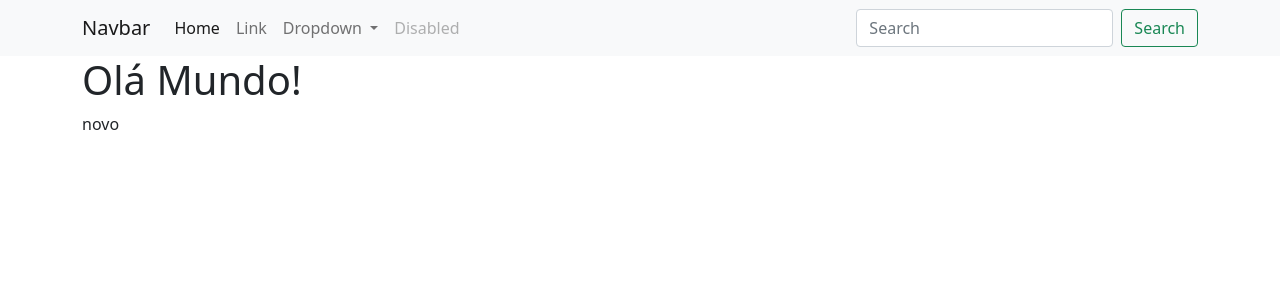
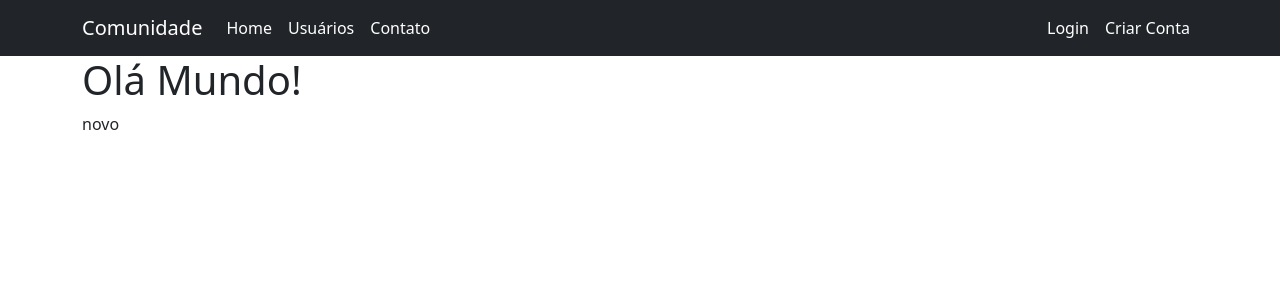
Before and after one commit to BorisBass/comunidade, a Flask app: page / in a window 1280 px wide. Shown: the top 300 px of the page. Run offline with Flask 2, Linux system fonts and the light colour scheme.

Commit message:
primeiros ṕassos

```diff
--- a/main.py
+++ b/main.py
@@ -1,4 +1,4 @@
-from flask import Flask, render_template
+from flask import Flask, render_template, url_for
 
 app = Flask(__name__)
 
@@ -21,5 +21,10 @@ def usuarios():
     return render_template('usuarios.html', lista_usuarios=lista_usuarios)
 
 
+@app.route('/login')
+def login():
+    return render_template('login.html')
+
+
 if __name__ == '__main__':
     app.run(debug=True)
--- a/templates/navbar.html
+++ b/templates/navbar.html
@@ -1,36 +1,26 @@
-<nav class="navbar navbar-expand-lg navbar-light bg-light">
+<nav class="navbar navbar-expand-lg navbar-dark bg-dark">
   <div class="container-fluid container">
-    <a class="navbar-brand" href="#">Navbar</a>
-    <button class="navbar-toggler" type="button" data-bs-toggle="collapse" data-bs-target="#navbarSupportedContent" aria-controls="navbarSupportedContent" aria-expanded="false" aria-label="Toggle navigation">
-      <span class="navbar-toggler-icon"></span>
-    </button>
+    <a class="navbar-brand" href="{{ url_for('home') }}">Comunidade</a>
     <div class="collapse navbar-collapse" id="navbarSupportedContent">
       <ul class="navbar-nav me-auto mb-2 mb-lg-0">
         <li class="nav-item">
-          <a class="nav-link active" aria-current="page" href="#">Home</a>
+          <a class="nav-link active" aria-current="page" href="{{ url_for('home') }}">Home</a>
         </li>
         <li class="nav-item">
-          <a class="nav-link" href="#">Link</a>
-        </li>
-        <li class="nav-item dropdown">
-          <a class="nav-link dropdown-toggle" href="#" id="navbarDropdown" role="button" data-bs-toggle="dropdown" aria-expanded="false">
-            Dropdown
-          </a>
-          <ul class="dropdown-menu" aria-labelledby="navbarDropdown">
-            <li><a class="dropdown-item" href="#">Action</a></li>
-            <li><a class="dropdown-item" href="#">Another action</a></li>
-            <li><hr class="dropdown-divider"></li>
-            <li><a class="dropdown-item" href="#">Something else here</a></li>
-          </ul>
+          <a class="nav-link active" href="{{ url_for('usuarios') }}">Usuários</a>
         </li>
         <li class="nav-item">
-          <a class="nav-link disabled" href="#" tabindex="-1" aria-disabled="true">Disabled</a>
+          <a class="nav-link active" href="{{ url_for('contato') }}">Contato</a>
         </li>
       </ul>
-      <form class="d-flex">
-        <input class="form-control me-2" type="search" placeholder="Search" aria-label="Search">
-        <button class="btn btn-outline-success" type="submit">Search</button>
-      </form>
+      <ul class="navbar-nav d-flex mb-2 mb-lg-0">
+        <li class="nav-item">
+          <a class="nav-link active" href="{{ url_for('login') }}">Login</a>
+        </li>
+        <li class="nav-item">
+          <a class="nav-link active" href="{{ url_for('login') }}">Criar Conta</a>
+        </li>
+      </ul>
     </div>
   </div>
 </nav>
```
Also changed, not shown: templates/login.html (added, +9 -0 lines).
